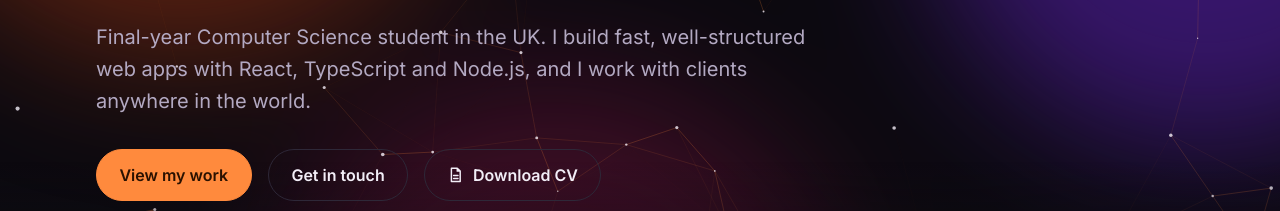
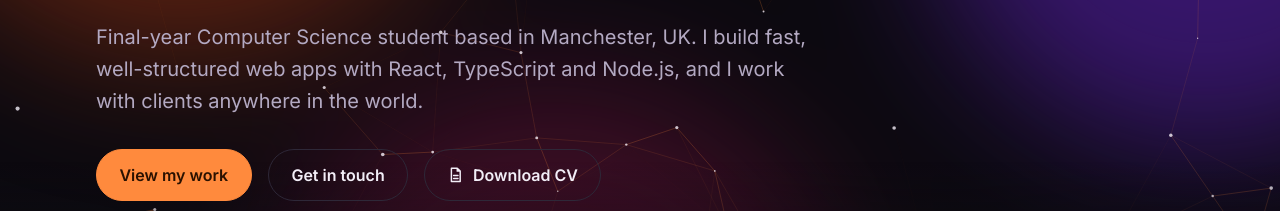
Before and after one commit to Solatyre/Solatyre.github.io, a plain HTML site: page index.html in a window 1280 px wide. Shown: the part 463-674 px from the top of the page. Drawn offline with Linux system fonts and the light colour scheme.

Commit message:
Update location to Manchester

```diff
--- a/index.html
+++ b/index.html
@@ -69,7 +69,7 @@
         <span class="sr-only">Full-stack developer building encrypted tools, data dashboards and learning apps.</span>
         <span aria-hidden="true">Full-stack developer building <span class="rotator" data-words="encrypted tools|data dashboards|learning apps|fast web apps">encrypted tools</span><span class="caret"></span></span>
       </p>
-      <p class="lede">Final-year Computer Science student in the UK. I build fast, well-structured web apps with React, TypeScript and Node.js, and I work with clients anywhere in the world.</p>
+      <p class="lede">Final-year Computer Science student based in Manchester, UK. I build fast, well-structured web apps with React, TypeScript and Node.js, and I work with clients anywhere in the world.</p>
       <div class="hero-actions">
         <a class="btn" href="#projects">View my work</a>
         <a class="btn btn-ghost" href="#contact">Get in touch</a>
@@ -195,12 +195,12 @@
       <div class="about">
         <!-- PLACEHOLDER: replace with your own bio -->
         <div class="about-text">
-          <p>I'm a final-year Computer Science student in the UK and a full-stack developer who enjoys turning messy problems into clear, usable software. My projects range from privacy tools that encrypt data in the browser to dashboards that make code quality visible at a glance.</p>
+          <p>I'm a final-year Computer Science student based in Manchester, UK, and a full-stack developer who enjoys turning messy problems into clear, usable software. My projects range from privacy tools that encrypt data in the browser to dashboards that make code quality visible at a glance.</p>
           <p>Before tech I worked as a property sourcer, which taught me to understand what a client actually needs, communicate clearly and deliver on deadlines. I bring the same approach to freelance work: clear scope, regular updates and clean code you can maintain.</p>
           <p>I'm currently taking on freelance projects with clients worldwide and open to graduate roles.</p>
         </div>
         <dl class="facts">
-          <div><dt>Based in</dt><dd>United Kingdom</dd></div>
+          <div><dt>Based in</dt><dd>Manchester, UK</dd></div>
           <div><dt>Works with</dt><dd>Clients worldwide, remote</dd></div>
           <div><dt>Focus</dt><dd>Web apps, dashboards, APIs</dd></div>
           <div><dt>Status</dt><dd>Open to freelance &amp; graduate roles</dd></div>
```
Also changed, not shown: 1 other file.
